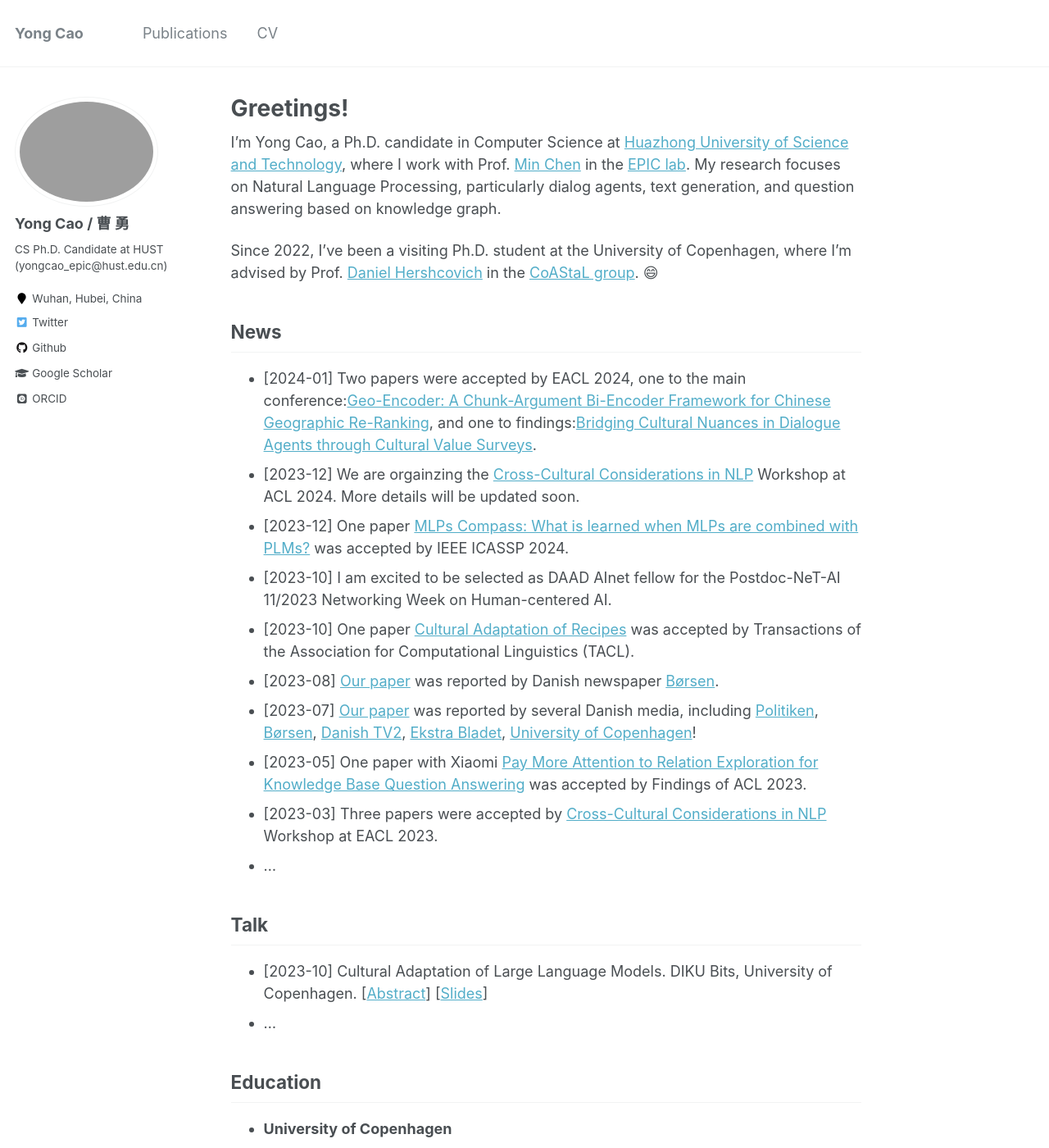
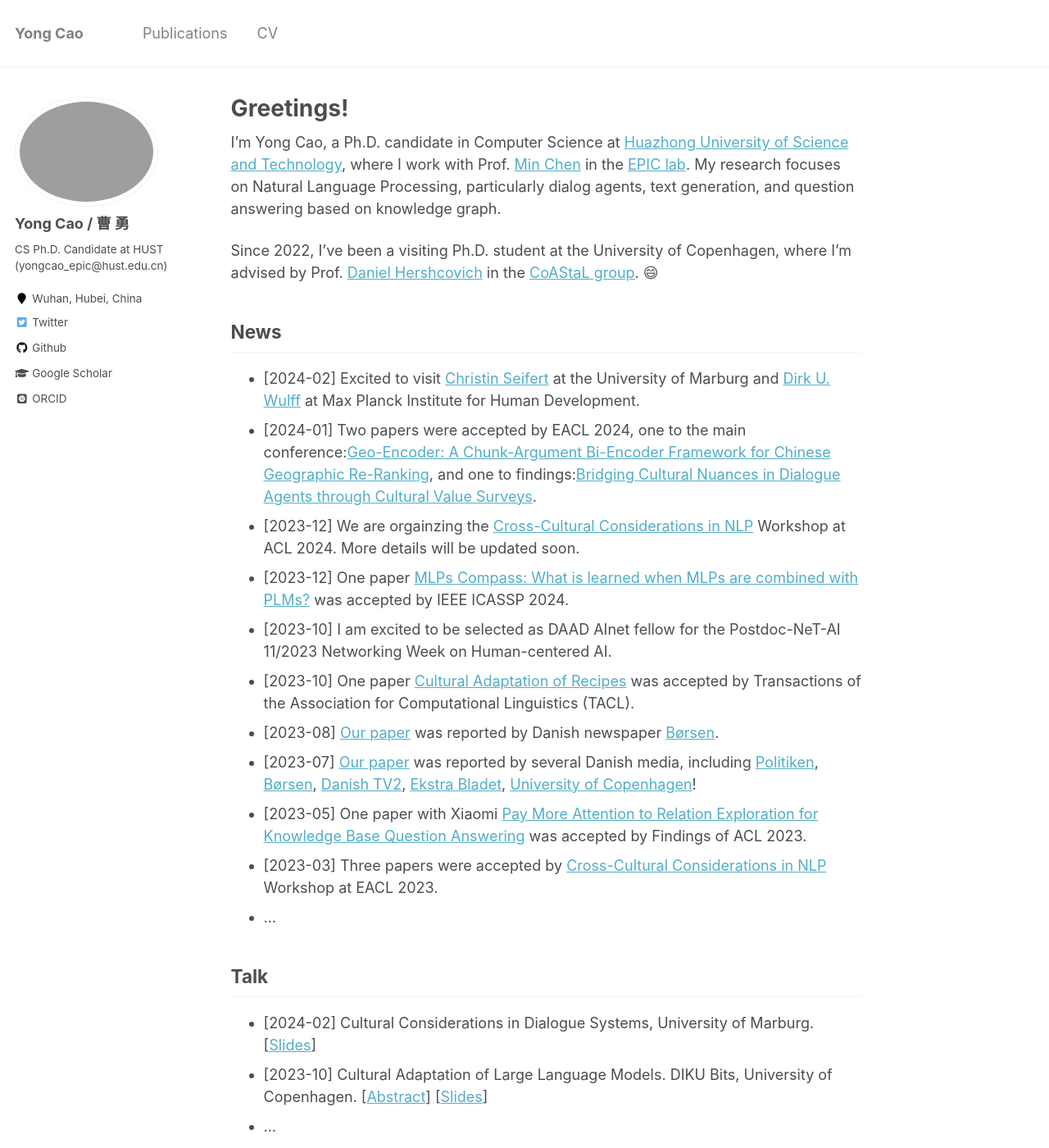
Before and after one commit to yongcaoplus/yongcaoplus.github.io, a Jekyll site: the page built from _pages/about.md, in a window 1280 px wide and 1400 px high. Shown: the whole window at 82% size. Built offline with Jekyll 4.4.1, drawn with Linux system fonts in a browser that asks for light colours; some web fonts are replaced.

Commit message:
update marburg visit

```diff
--- a/_pages/about.md
+++ b/_pages/about.md
@@ -17,6 +17,7 @@ Since 2022, I've been a visiting Ph.D. student at the University of Copenhagen,
 
 News
 ------
+* [2024-02] Excited to visit [Christin Seifert](http://christinseifert.info/) at the University of Marburg and [Dirk U. Wulff](https://www.dirkwulff.org/) at Max Planck Institute for Human Development.
 * [2024-01] Two papers were accepted by EACL 2024, one to the main conference:[Geo-Encoder: A Chunk-Argument Bi-Encoder Framework for Chinese Geographic Re-Ranking](https://arxiv.org/abs/2309.01606), and one to findings:[Bridging Cultural Nuances in Dialogue Agents through Cultural Value Surveys]().
 * [2023-12] We are orgainzing the [Cross-Cultural Considerations in NLP](https://sites.google.com/view/c3nlp) Workshop at ACL 2024. More details will be updated soon.
 * [2023-12] One paper [MLPs Compass: What is learned when MLPs are combined with PLMs?]() was accepted by IEEE ICASSP 2024.
@@ -31,6 +32,7 @@ News
 
 Talk
 ------
+* [2024-02] Cultural Considerations in Dialogue Systems, University of Marburg. [[Slides](/files/2024_Marburg.pdf)]
 * [2023-10] Cultural Adaptation of Large Language Models. DIKU Bits, University of Copenhagen. [[Abstract](https://di.ku.dk/begivenhedsmappe/begivenheder-2023/diku-bits-nlp-october-2023/)] [[Slides](/files/2023_DIKU_Bits.pdf)]
 * ...
 
```
Also changed, not shown: 1 other file.
